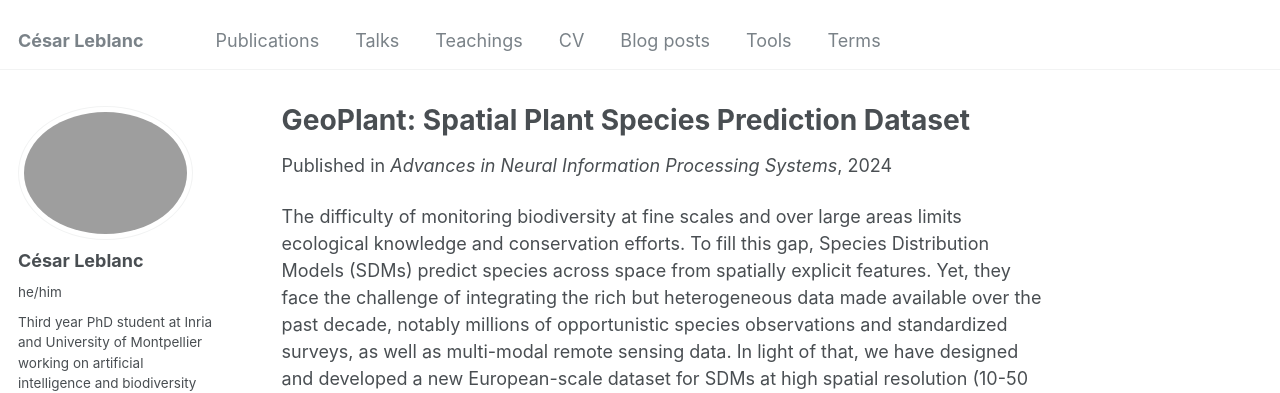
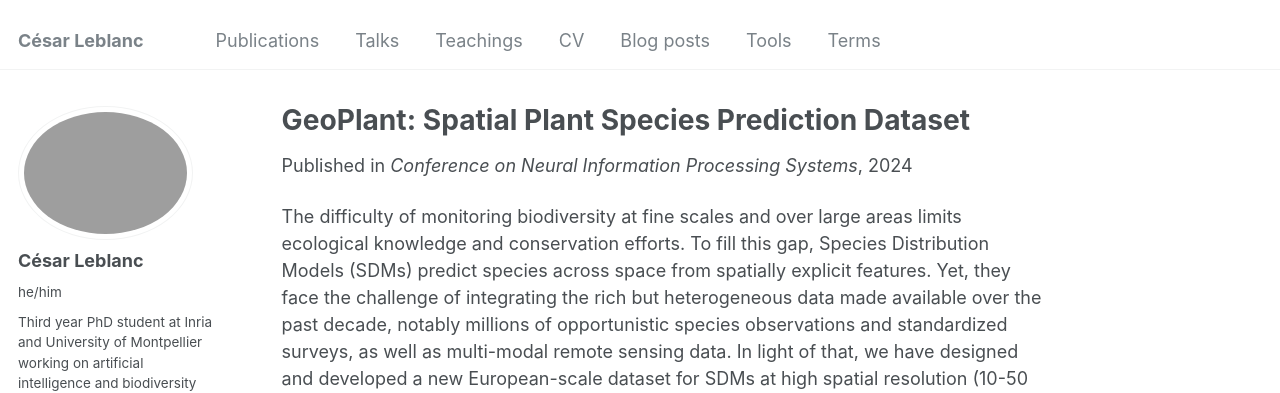
Before and after one commit to cesar-leblanc/cesar-leblanc.github.io, a Jekyll site: the page built from _publications/0003-2024-paper.md, in a window 1280 px wide and 900 px high. Shown: the top 393 px of the window. Built offline with Jekyll 4.4.1, drawn with Linux system fonts in a browser that asks for light colours; some web fonts are replaced.

Commit message:
Rename NeurIPS venue

```diff
--- a/_publications/0003-2024-paper.md
+++ b/_publications/0003-2024-paper.md
@@ -5,7 +5,7 @@ category: conferences
 permalink: /publication/0003-2024-paper
 excerpt: 'This paper presents GeoPlant, a novel European-scale dataset designed to advance species distribution modeling by integrating 5M Presence-Only records, 90k Presence-Absence surveys, environmental rasters, and high-resolution satellite imagery to predict over 10,000 plant species.'
 date: 01-01-2024
-venue: 'Advances in Neural Information Processing Systems'
+venue: 'Conference on Neural Information Processing Systems'
 paperurl: 'http://cesar-leblanc.github.io/files/paper3.pdf'
 citation: 'Picek, L., Botella, C., Servajean, M., Leblanc, C., Palard, R., Larcher, T., ... & Joly, A. (2024, December). GeoPlant: Spatial Plant Species Prediction Dataset. In NEURIPS 2024.'
 ---
```
